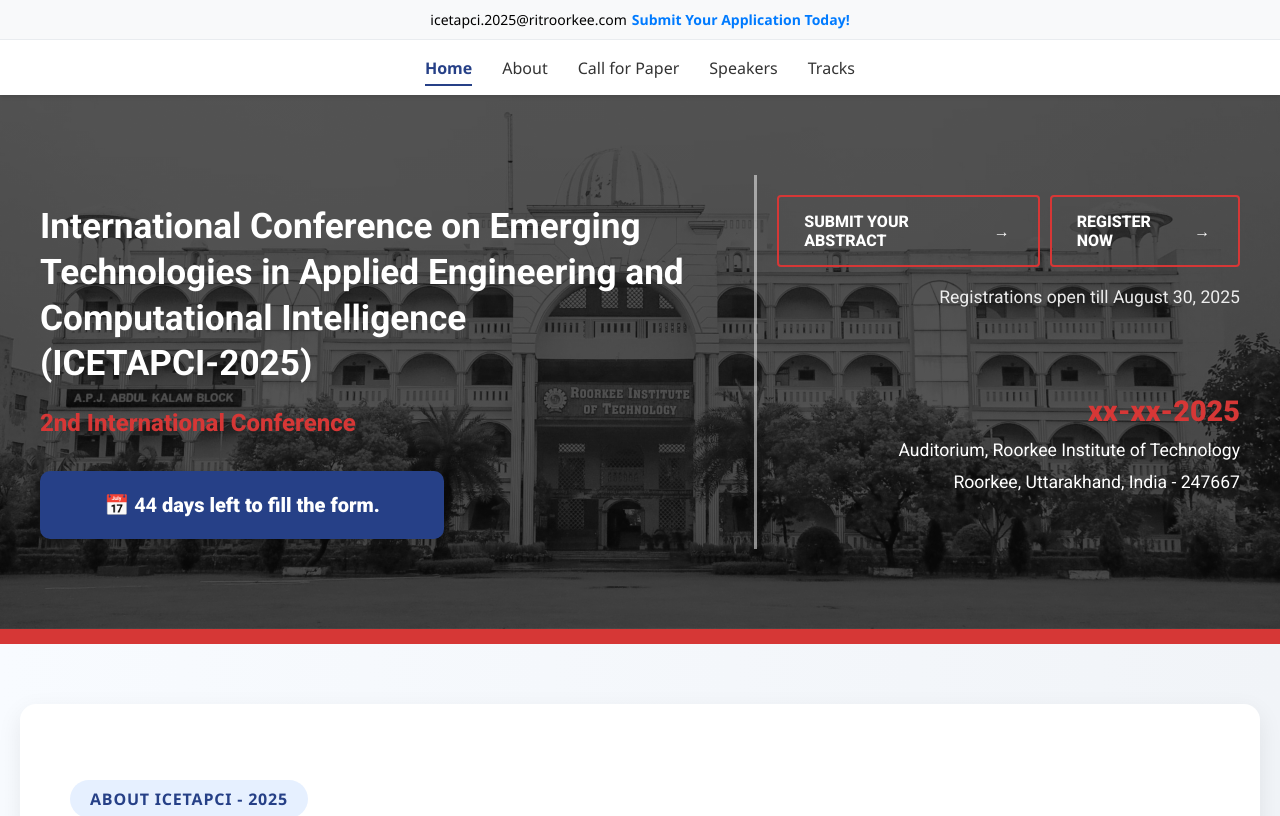
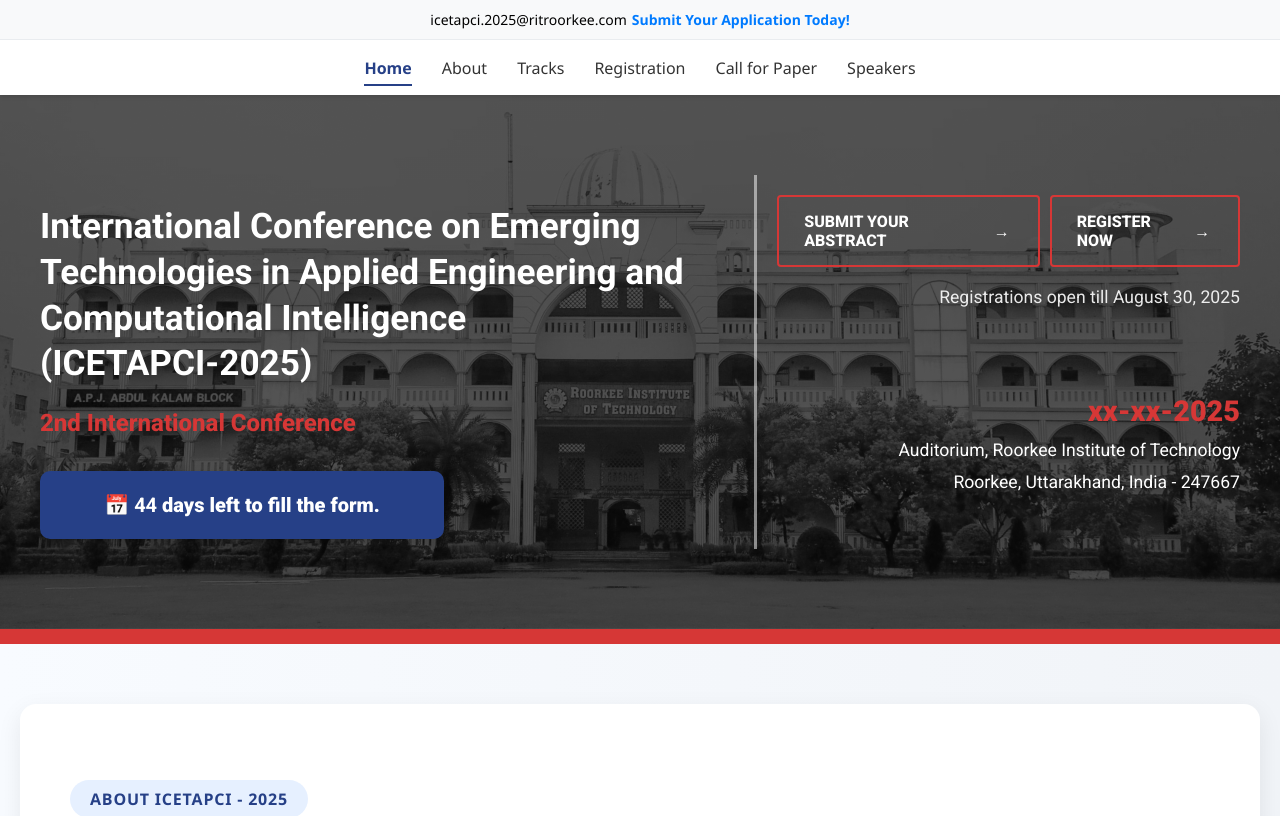
Before and after one commit to PriyanshuRoushan/confwebsite25, a React (Create React App) app in the folder frontend/: page / in a window 1280 px wide. Shown: the top 816 px of the page. Built offline with nearby package versions, Linux system fonts and the light colour scheme; a web font is replaced by a local one.

Commit message:
rgistration link in navbar

```diff
--- a/frontend/src/App.js
+++ b/frontend/src/App.js
@@ -16,8 +16,9 @@
       <Hero/>
       <AboutRit/>
       <Tracks />
+      <Registration/>
       <Speakers/>
-      <Registration/>
+
       <CallForPaper/>
       <Faculties />
       <Footer/>
--- a/frontend/src/components/navbar/navbar.js
+++ b/frontend/src/components/navbar/navbar.js
@@ -53,6 +53,21 @@
               }}>About</a>
             </li>
 
+            <li className={`nav-item ${activeLink === 'Tracks' ? 'active' : ''}`}>
+              <a href="#" onClick={(e) => {
+                e.preventDefault();
+                document.getElementById('main-tracks')?.scrollIntoView({ behavior: 'smooth' });
+                handleLinkClick('Tracks');
+              }}>Tracks</a>
+            </li>
+
+            <li className={`nav-item ${activeLink === 'Registration' ? 'active' : ''}`}>
+              <a href="#" onClick={(e) => {
+                e.preventDefault();
+                document.getElementById('main-registration')?.scrollIntoView({ behavior: 'smooth' });
+                handleLinkClick('Registration');
+              }}>Registration</a>
+            </li>
             <li className={`nav-item ${activeLink === 'Call' ? 'active' : ''}`}>
               <a href="#callforpaper" onClick={(e) => {
                 e.preventDefault();
@@ -77,13 +92,7 @@
                 handleLinkClick('Schedule');
               }}>Schedules</a>
             </li> */}
-            <li className={`nav-item ${activeLink === 'Tracks' ? 'active' : ''}`}>
-              <a href="#" onClick={(e) => {
-                e.preventDefault();
-                document.getElementById('main-tracks')?.scrollIntoView({ behavior: 'smooth' });
-                handleLinkClick('Tracks');
-              }}>Tracks</a>
-            </li>
+
 
           </ul>
         </div>
--- a/frontend/src/components/registration/Registration.js
+++ b/frontend/src/components/registration/Registration.js
@@ -3,7 +3,7 @@
 
 const Registration = () => {
   return (
-    <section className="registration-section">
+    <section className="registration-section" id="main-registration">
       <h2 className="reg-heading">🎓 Conference Registration</h2>
       <div className="reg-table-container">
         <table className="reg-table">
```
